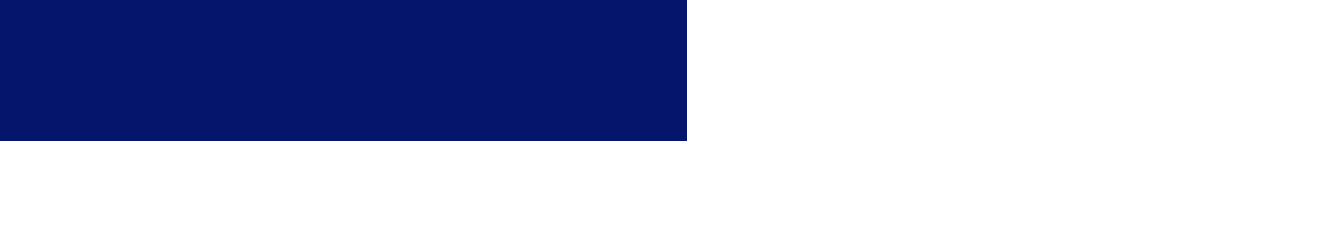
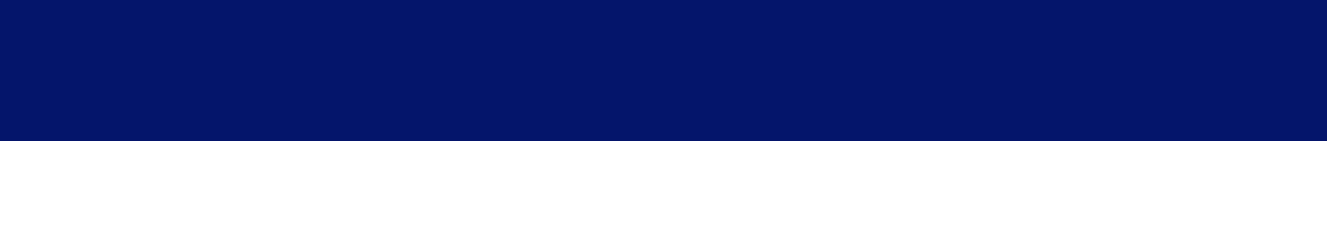
Before and after one commit to YungNewton/EmailDev_Html, a plain HTML site: page index.html in a window 1280 px wide. Shown: the top 240 px of the page, 1327 px wide, since content can reach past the window. Drawn offline with nearby package versions, Linux system fonts and the light colour scheme.

Commit message:
final commit

```diff
--- a/index.html
+++ b/index.html
@@ -90,7 +90,7 @@
     <div id = "wrapper">
         <table>
             <tr>
-                <header style="width:100%; margin: 0%; padding: 0%;">
+                <header style="width:10000vh;">
                     <div id ="logo">
                         <p class = "nyshex"><a href="https://nyshex.com/"><img src="https://daks2k3a4ib2z.cloudfront.net/649a7a7ed0a1ee8984b17d2d/649a7b22263cf1e1005a2e10_Screenshot%202023-06-26%20at%2010.39.56%20PM-p-130x130q80.png" alt ="logo" height="30px"></a></p>
                         <p class="dailytxt">Daily Briefing</p>
```
